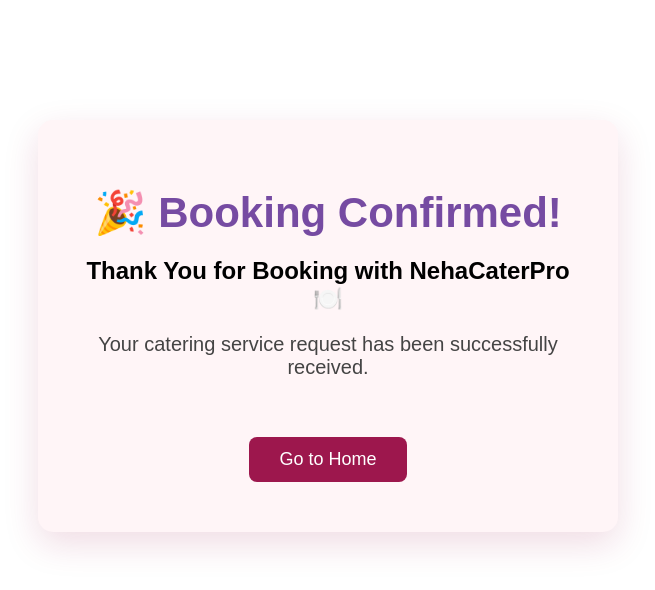
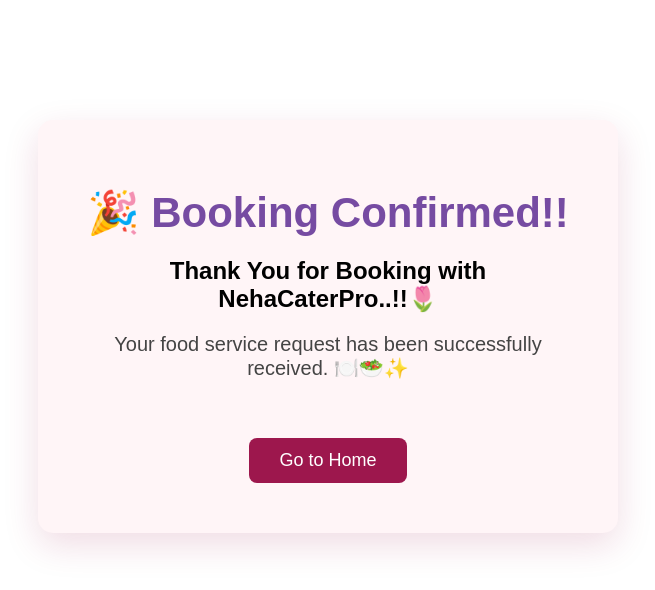
Before and after one commit to Nehadharavathu/Nehacaterpro, a website: page success.html in a window 1280 px wide. Shown: the whole page, without its empty margins (312-967 px from the left). Drawn offline with Linux system fonts and the light colour scheme.

Commit message:
updated success page message

```diff
--- a/success.html
+++ b/success.html
@@ -3,17 +3,18 @@
 <head>
 <title>Booking Confirmed</title>
 <link rel="stylesheet" href="css/style.css">
+<link rel="icon" type="image/png" href="images/favicon.png">
 </head>
 
 <body>
 
 <div class="container" style="text-align:center">
 
-<h1>🎉 Booking Confirmed!</h1>
+<h1>🎉 Booking Confirmed!!</h1>
 
-<h2>Thank You for Booking with NehaCaterPro 🍽️</h2>
+<h2>Thank You for Booking with NehaCaterPro..!!🌷</h2>
 
-<p>Your catering service request has been successfully received.</p>
+<p>Your food service request has been successfully received. 🍽️🥗✨</p>
 
 <br>
 
```
